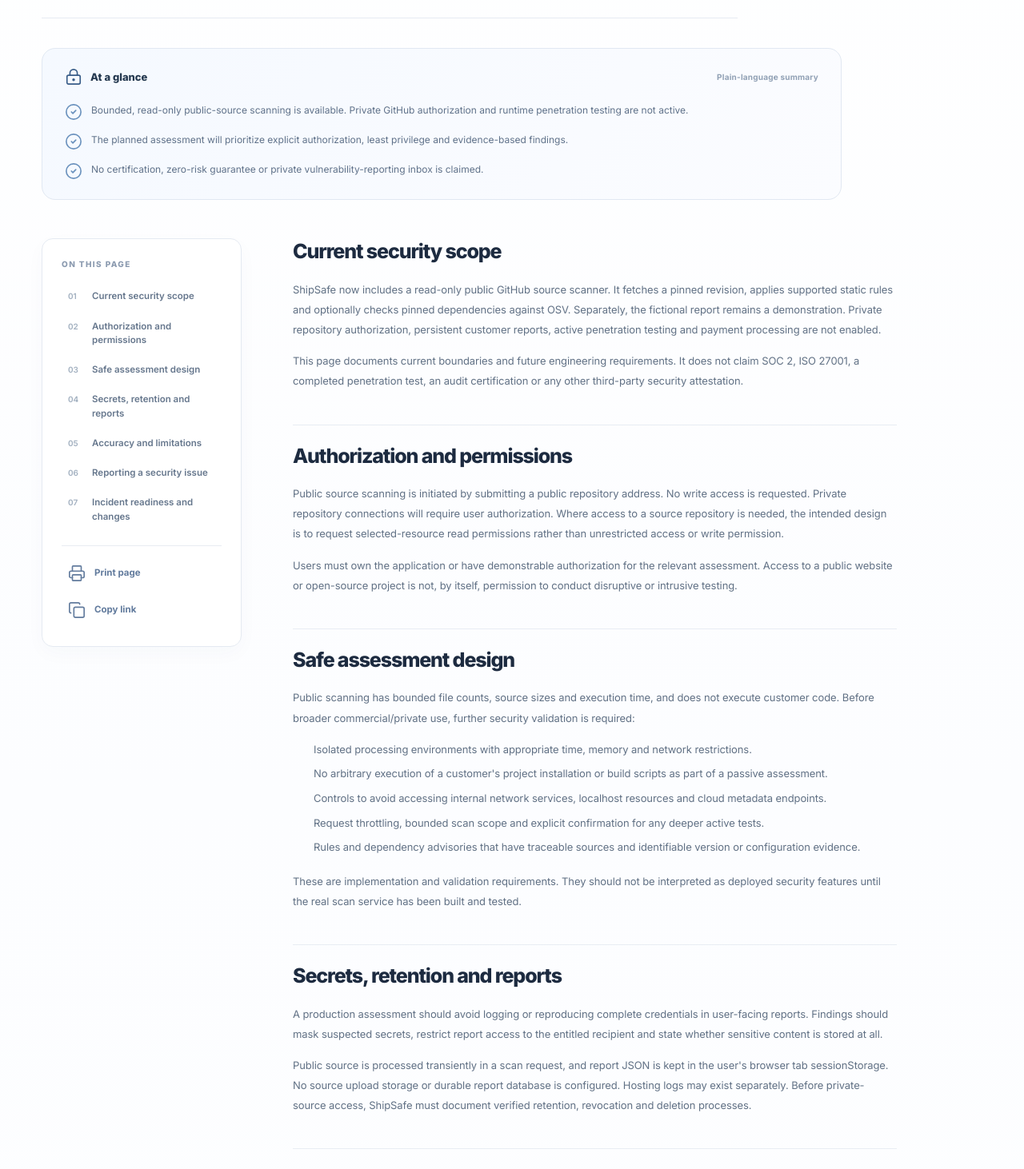
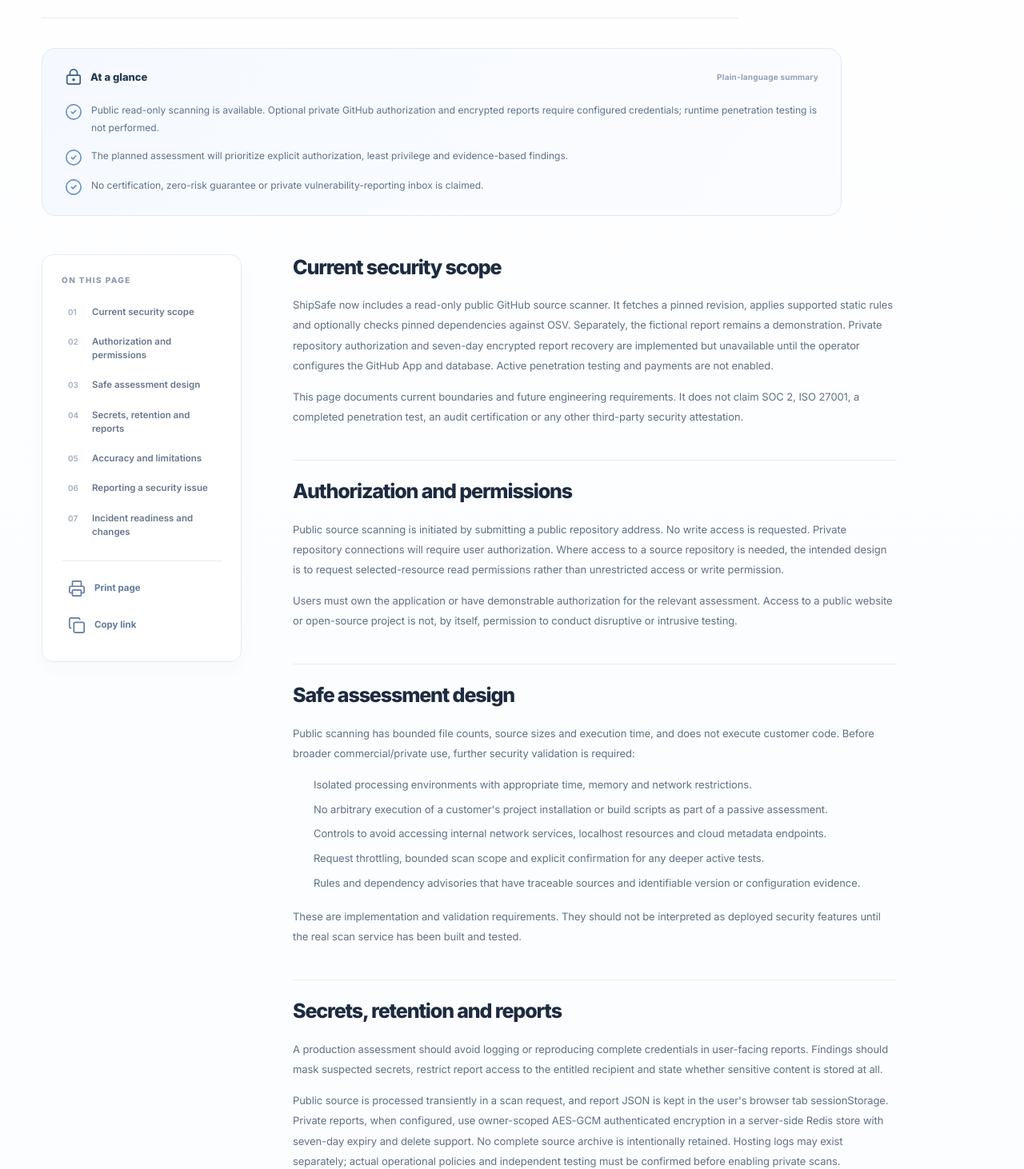
Before and after one commit to helloskyorigin/Safe-sure, a Next.js app: page /security in a window 1280 px wide. Shown: the part 520-1982 px from the top of the page at 80% size. Built offline with nearby package versions, Linux system fonts and the light colour scheme.

Commit message:
docs: align privacy, terms and deployment limits with optional private scanning

```diff
--- a/app/security/page.tsx
+++ b/app/security/page.tsx
@@ -25,14 +25,14 @@ export default function SecurityPage() {
       lead="Security claims should match the system that actually exists. Learn the principles guiding ShipSafe and the boundaries of its current preview."
       sections={sections}
       summary={[
-        "Bounded, read-only public-source scanning is available. Private GitHub authorization and runtime penetration testing are not active.",
+        "Public read-only scanning is available. Optional private GitHub authorization and encrypted reports require configured credentials; runtime penetration testing is not performed.",
         "The planned assessment will prioritize explicit authorization, least privilege and evidence-based findings.",
         "No certification, zero-risk guarantee or private vulnerability-reporting inbox is claimed.",
       ]}
     >
       <section id="status" className="legal-section">
         <h2>Current security scope</h2>
-        <p>ShipSafe now includes a read-only public GitHub source scanner. It fetches a pinned revision, applies supported static rules and optionally checks pinned dependencies against OSV. Separately, the fictional report remains a demonstration. Private repository authorization, persistent customer reports, active penetration testing and payment processing are not enabled.</p>
+        <p>ShipSafe now includes a read-only public GitHub source scanner. It fetches a pinned revision, applies supported static rules and optionally checks pinned dependencies against OSV. Separately, the fictional report remains a demonstration. Private repository authorization and seven-day encrypted report recovery are implemented but unavailable until the operator configures the GitHub App and database. Active penetration testing and payments are not enabled.</p>
         <p>This page documents current boundaries and future engineering requirements. It does not claim SOC 2, ISO 27001, a completed penetration test, an audit certification or any other third-party security attestation.</p>
       </section>
       <section id="permissions" className="legal-section">
@@ -55,7 +55,7 @@ export default function SecurityPage() {
       <section id="secrets" className="legal-section">
         <h2>Secrets, retention and reports</h2>
         <p>A production assessment should avoid logging or reproducing complete credentials in user-facing reports. Findings should mask suspected secrets, restrict report access to the entitled recipient and state whether sensitive content is stored at all.</p>
-        <p>Public source is processed transiently in a scan request, and report JSON is kept in the user's browser tab sessionStorage. No source upload storage or durable report database is configured. Hosting logs may exist separately. Before private-source access, ShipSafe must document verified retention, revocation and deletion processes.</p>
+        <p>Public source is processed transiently in a scan request, and report JSON is kept in the user's browser tab sessionStorage. Private reports, when configured, use owner-scoped AES-GCM authenticated encryption in a server-side Redis store with seven-day expiry and delete support. No complete source archive is intentionally retained. Hosting logs may exist separately; actual operational policies and independent testing must be confirmed before enabling private scans.</p>
       </section>
       <section id="limitations" className="legal-section">
         <h2>Accuracy and limitations</h2>
```
